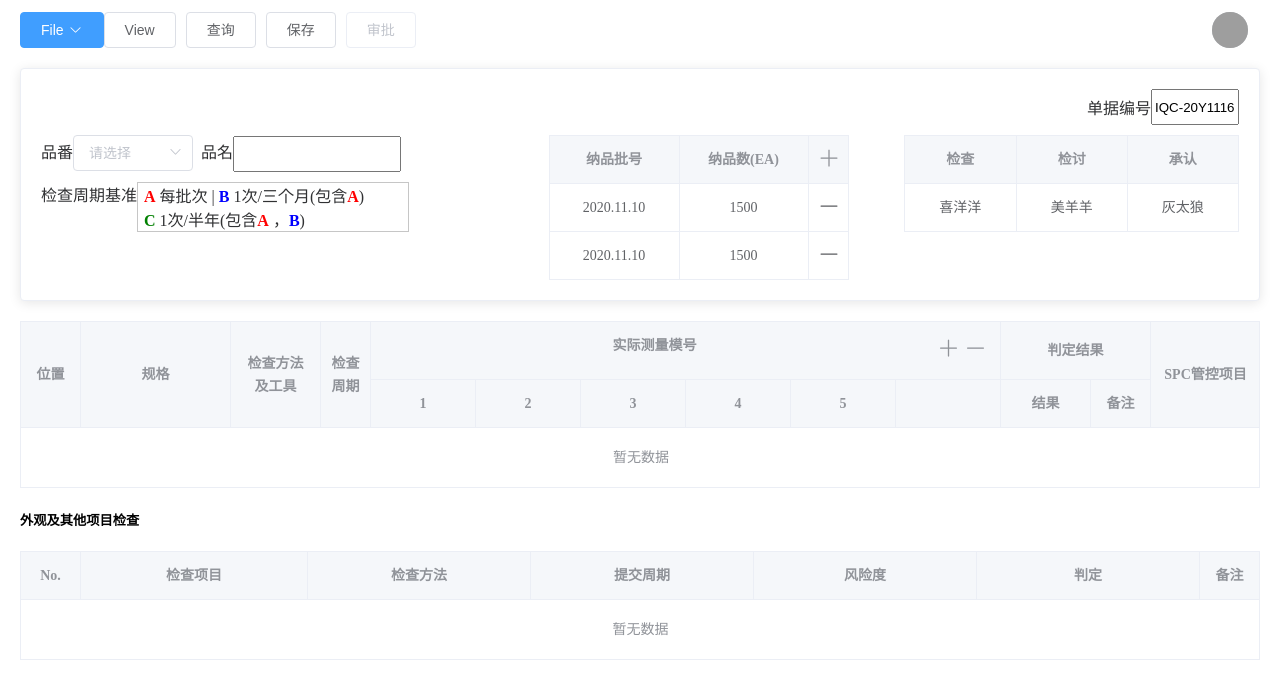
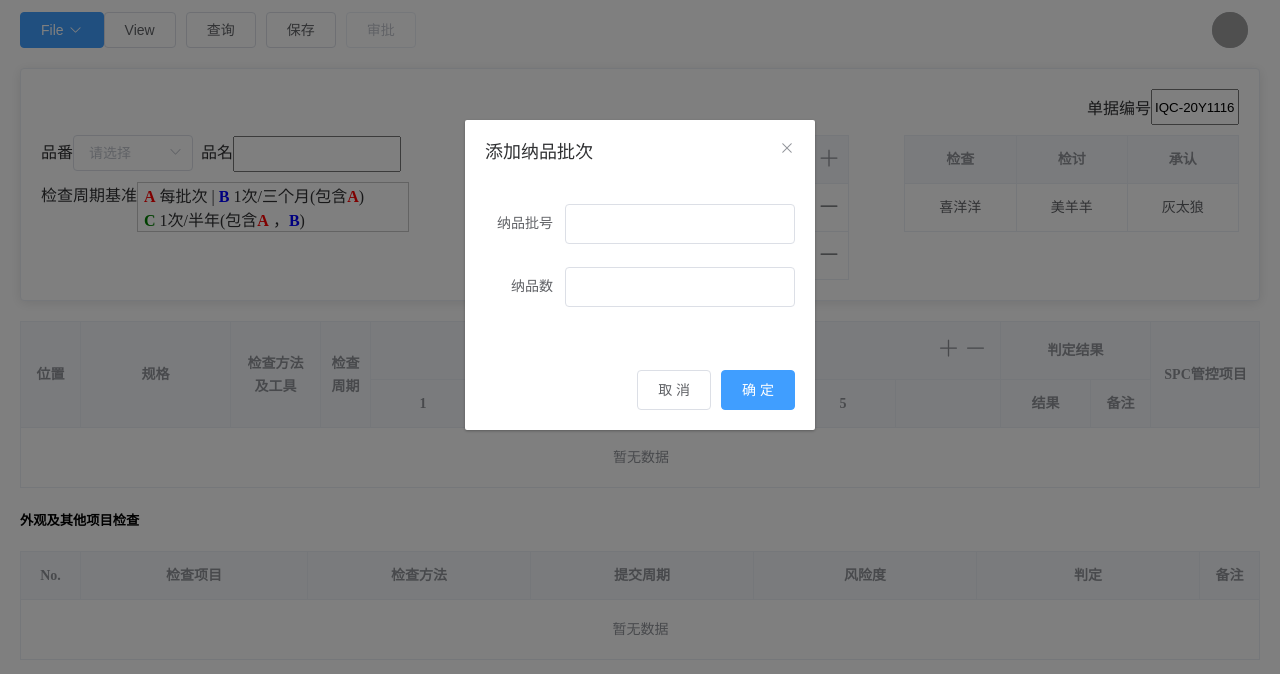
Before and after one commit to Daniel-ypy/Demo, a Vue app in the folder Demo/: page / in a window 1280 px wide. Both pictures are taken after a click on the icon 829 px from the left and 158 px from the top of the page. Shown: the top 674 px of the page. Built offline with nearby package versions, Linux system fonts and the light colour scheme; grey boxes are pictures that could not be loaded.

Commit message:
add batch items add/delete method

```diff
--- a/Demo/src/App.vue
+++ b/Demo/src/App.vue
@@ -56,12 +56,12 @@
         align="center"
         width="40">
         <template slot-scope="scope">
-          <div style="font-size:150%">
+          <div @click="removeBatch(scope.row)" style="font-size:150%">
               <i class="pointer el-icon-minus"></i>
               </div>
             </template>
         <template slot="header"  slot-scope="scope">
-          <div style="font-size:150%">
+          <div  @click="isAddBatch=true;" style="font-size:150%">
              <i class="pointer el-icon-plus"></i>
           </div>
             </template>
@@ -102,6 +102,21 @@
     </el-row>
   </el-main>
    <router-view />
+   <el-dialog width="350px" title="添加纳品批次" :visible.sync="isAddBatch">
+  <el-form :model="form">
+    <el-form-item label="纳品批号" :label-width="formLabelWidth">
+      <el-input v-model="form.name" autocomplete="off"></el-input>
+    </el-form-item>
+    <el-form-item label="纳品数" :label-width="formLabelWidth">
+     <el-input v-model="form.count" autocomplete="off"></el-input>
+    </el-form-item>
+  </el-form>
+  <div slot="footer" class="dialog-footer">
+    <el-button @click="isAddBatch = false">取 消</el-button>
+    <el-button type="primary" @click="addBatch()">确 定</el-button>
+  </div>
+</el-dialog>
+
 </el-container>
 </template>
 
@@ -119,13 +134,22 @@ export default {
   },
   data () {
     return {
+      isAddBatch: false,
+      formLabelWidth: "80px",
+      currentBatch: {},
+      form: {
+        name: "",
+        count: ""
+      },
       tableData: [
         {
+          id: 1,
           batchNumber: "2020.11.10",
           quantity: "1500",
           action: "-"
         },
         {
+          id: 2,
           batchNumber: "2020.11.10",
           quantity: "1500",
           action: "-"
@@ -163,6 +187,23 @@ export default {
     },
     tableHeaderColor({row, column, rowIndex, columnIndex}) {
       return "background-color:#f5f7fa;color:#9090399;text-align:center; "
+    },
+    addBatch() {
+      this.tableData.push({
+        id: this.tableData.length + 1 || 1,
+        batchNumber: this.form.name,
+        quantity: this.form.count,
+        action: "-"
+      })
+      this.isAddBatch = false
+    },
+    removeBatch(batch) {
+      this.currentBatch = batch
+      this.$confirm("确认删除？")
+        .then(_ => {
+          this.tableData.splice(this.tableData.findIndex(item => item.id === batch.id), 1)
+        })
+        .catch(_ => {})
     }
   }
 }
```
